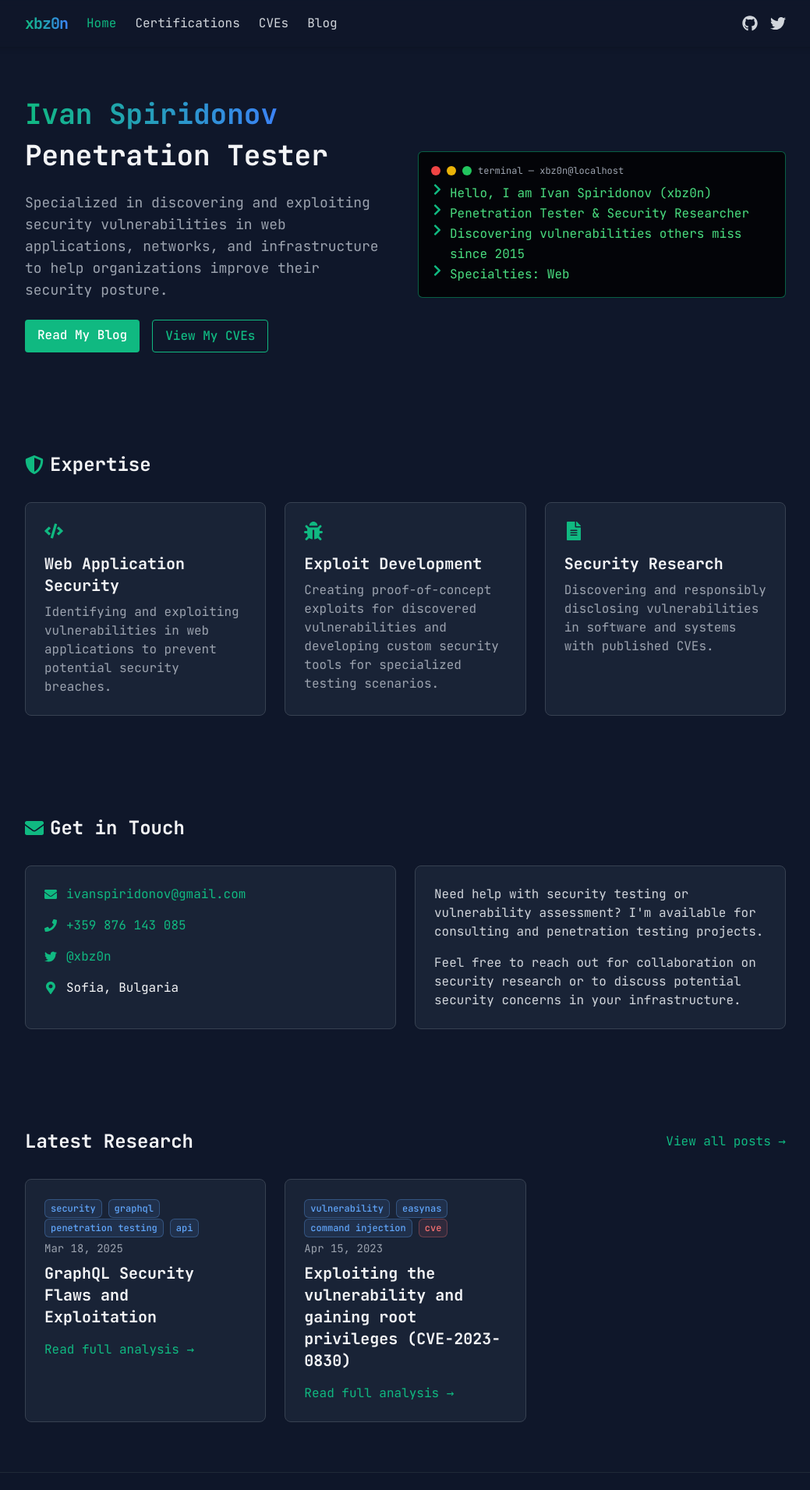
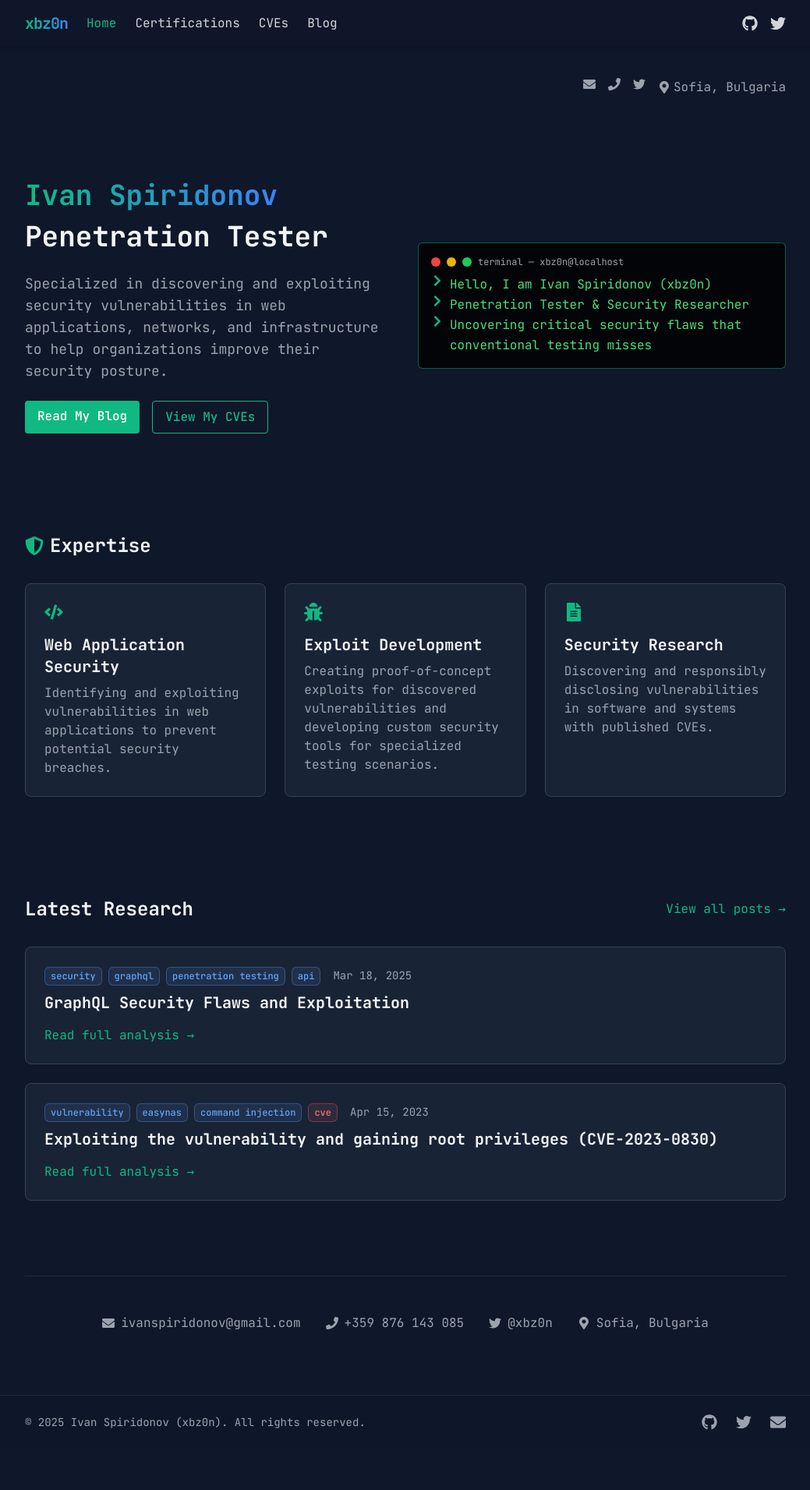
Before and after one commit to xbz0n/xbz0n.github.io, a Next.js app: page / in a window 1280 px wide. Shown: the top 1911 px of the page at 78% size, without its empty margins (120-1159 px from the left). After the commit the page ends 1858 px from the top, so only its background shows below. Built offline with nearby package versions, Linux system fonts and the light colour scheme.

Commit message:
Update layout: add icon links, improve terminal text, restore long article layout

```diff
--- a/components/TerminalHero.js
+++ b/components/TerminalHero.js
@@ -9,7 +9,7 @@ export default function TerminalHero() {
   const lines = [
     'Hello, I am Ivan Spiridonov (xbz0n)',
     'Penetration Tester & Security Researcher',
-    'Discovering vulnerabilities others miss since 2015',
+    'Uncovering critical security flaws that conventional testing misses',
     'Specialties: Web Apps, API Security, Zero-Days',
     'Responsible for multiple CVE discoveries',
     'Type "help" for available commands...'
--- a/pages/index.js
+++ b/pages/index.js
@@ -9,6 +9,22 @@ import { format } from 'date-fns';
 export default function Home({ latestPosts }) {
   return (
     <div className="space-y-16">
+      {/* Header Social Icons */}
+      <div className="flex justify-end space-x-4 py-2">
+        <a href="mailto:ivanspiridonov@gmail.com" className="text-gray-400 hover:text-accent">
+          <FaEnvelope />
+        </a>
+        <a href="tel:+359876143085" className="text-gray-400 hover:text-accent">
+          <FaPhone />
+        </a>
+        <a href="https://twitter.com/xbz0n" target="_blank" rel="noopener noreferrer" className="text-gray-400 hover:text-accent">
+          <FaTwitter />
+        </a>
+        <span className="text-gray-400 flex items-center">
+          <FaMapMarkerAlt className="mr-1" /> Sofia, Bulgaria
+        </span>
+      </div>
+
       {/* Hero Section */}
       <section className="py-8">
         <div className="grid md:grid-cols-2 gap-8 items-center">
@@ -69,44 +85,6 @@ export default function Home({ latestPosts }) {
         </div>
       </section>
 
-      {/* Contact Information */}
-      <section className="py-8">
-        <h2 className="text-2xl font-bold mb-8 flex items-center">
-          <FaEnvelope className="mr-2 text-accent" />
-          Get in Touch
-        </h2>
-        <div className="grid md:grid-cols-2 gap-6">
-          <div className="bg-secondary/30 rounded-lg p-6 border border-gray-700">
-            <div className="flex flex-col space-y-4">
-              <div className="flex items-center">
-                <FaEnvelope className="text-accent mr-3" />
-                <a href="mailto:ivanspiridonov@gmail.com" className="hover:text-accent">ivanspiridonov@gmail.com</a>
-              </div>
-              <div className="flex items-center">
-                <FaPhone className="text-accent mr-3" />
-                <a href="tel:+359876143085" className="hover:text-accent">+359 876 143 085</a>
-              </div>
-              <div className="flex items-center">
-                <FaTwitter className="text-accent mr-3" />
-                <a href="https://twitter.com/xbz0n" target="_blank" rel="noopener noreferrer" className="hover:text-accent">@xbz0n</a>
-              </div>
-              <div className="flex items-center">
-                <FaMapMarkerAlt className="text-accent mr-3" />
-                <span>Sofia, Bulgaria</span>
-              </div>
-            </div>
-          </div>
-          <div className="bg-secondary/30 rounded-lg p-6 border border-gray-700">
-            <p className="text-gray-300 mb-4">
-              Need help with security testing or vulnerability assessment? I'm available for consulting and penetration testing projects.
-            </p>
-            <p className="text-gray-300">
-              Feel free to reach out for collaboration on security research or to discuss potential security concerns in your infrastructure.
-            </p>
-          </div>
-        </div>
-      </section>
-
       {/* Featured Content */}
       <section className="py-8">
         <div className="flex justify-between items-center mb-8">
@@ -115,16 +93,16 @@ export default function Home({ latestPosts }) {
             View all posts →
           </Link>
         </div>
-        <div className="grid md:grid-cols-3 gap-6">
-          {latestPosts.map(post => (
-            <div key={post.slug} className="bg-secondary/30 rounded-lg p-6 border border-gray-700">
+
+        {latestPosts.map((post, index) => (
+          <div key={post.slug} className={`bg-secondary/30 rounded-lg p-6 border border-gray-700 ${index > 0 ? 'mt-6' : ''}`}>
             <div className="mb-2">
               {post.tags && post.tags.map(tag => (
                 <span key={tag} className={`badge ${tag.toLowerCase().includes('cve') ? 'badge-cve' : 'badge-certification'} mr-2`}>
                   {tag}
                 </span>
               ))}
-                <span className="text-sm text-gray-400 block mt-1">
+              <span className="text-sm text-gray-400 ml-2">
                 {format(new Date(post.date), 'MMM d, yyyy')}
               </span>
             </div>
@@ -139,8 +117,25 @@ export default function Home({ latestPosts }) {
             </Link>
           </div>
         ))}
+      </section>
+
+      {/* Footer Social Links */}
+      <footer className="py-8 border-t border-gray-800">
+        <div className="flex justify-center space-x-8 py-4">
+          <a href="mailto:ivanspiridonov@gmail.com" className="text-gray-400 hover:text-accent flex items-center">
+            <FaEnvelope className="mr-2" /> ivanspiridonov@gmail.com
+          </a>
+          <a href="tel:+359876143085" className="text-gray-400 hover:text-accent flex items-center">
+            <FaPhone className="mr-2" /> +359 876 143 085
+          </a>
+          <a href="https://twitter.com/xbz0n" target="_blank" rel="noopener noreferrer" className="text-gray-400 hover:text-accent flex items-center">
+            <FaTwitter className="mr-2" /> @xbz0n
+          </a>
+          <div className="text-gray-400 flex items-center">
+            <FaMapMarkerAlt className="mr-2" /> Sofia, Bulgaria
           </div>
-      </section>
+        </div>
+      </footer>
     </div>
   );
 }
```
Lines whose indentation alone changed are shown as unchanged.
